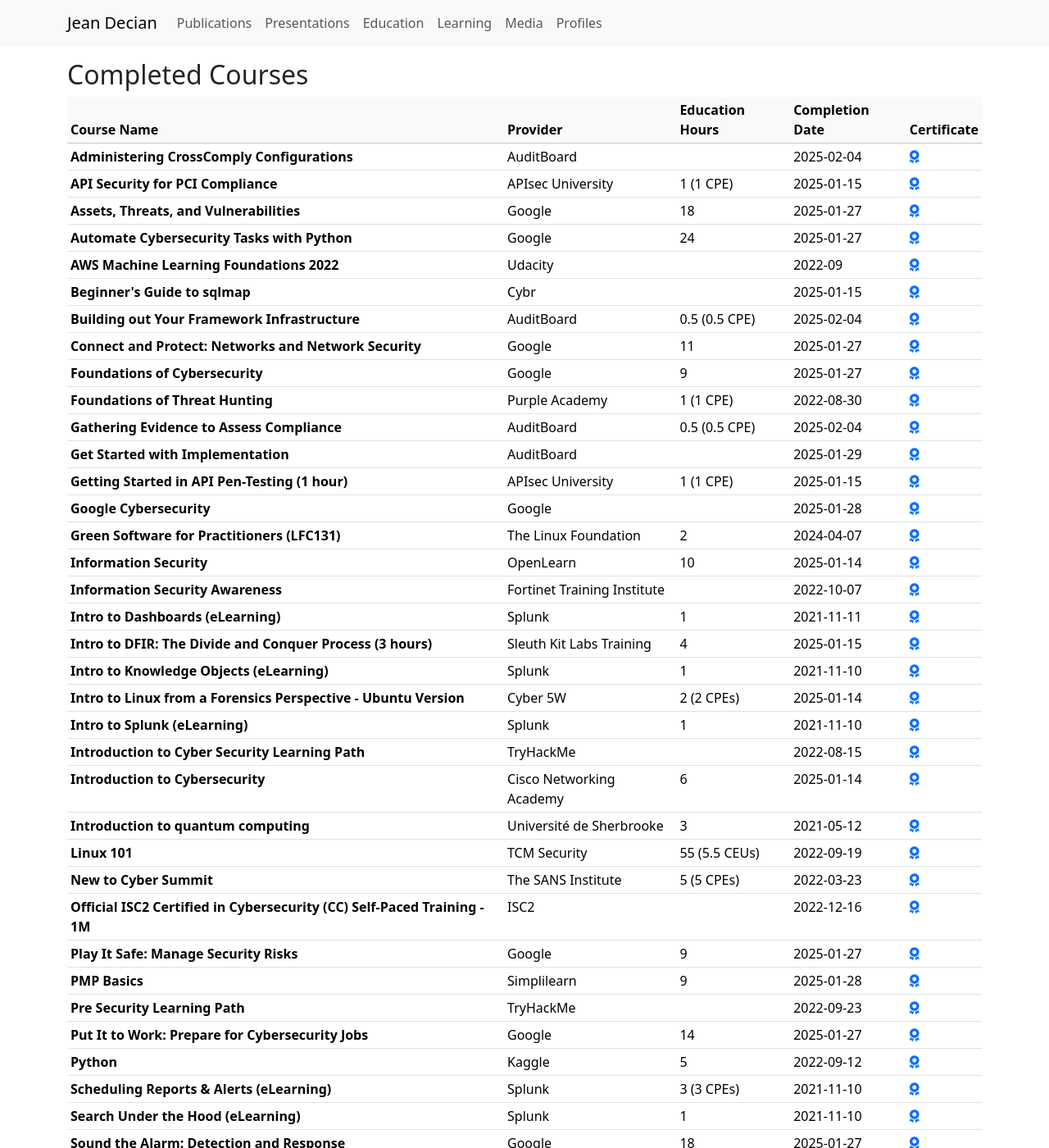
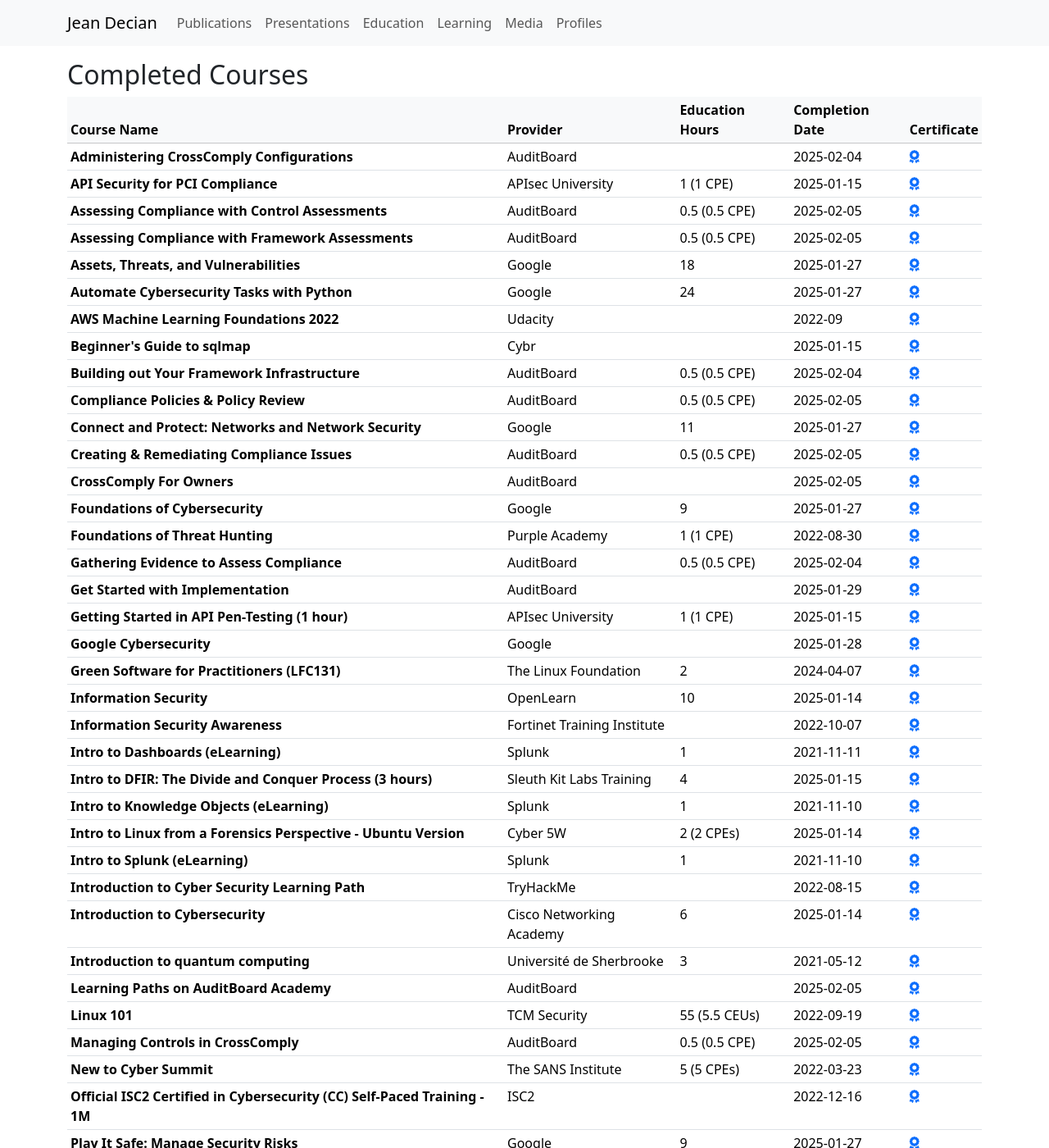
Before and after one commit to jeandecian/info, a Jekyll site: the page built from learning.md, in a window 1280 px wide and 1400 px high. Shown: the whole window at 82% size. Built offline with Jekyll 4.4.1, drawn with Linux system fonts in a browser that asks for light colours; nearby versions of some CDN libraries; some of the changed text lies outside the part shown.

Commit message:
add february 2025 learnings

```diff
--- a/_data/learning.yml
+++ b/_data/learning.yml
@@ -10,6 +10,20 @@
   hours: 1 (1 CPE)
   date: 2025-01-15
   certificate-id: apisec-university_api-security-for-pci-compliance
+  certificate-extension: pdf
+
+- name: Assessing Compliance with Control Assessments
+  provider: AuditBoard
+  hours: 0.5 (0.5 CPE)
+  date: 2025-02-05
+  certificate-id: w6ho3adj9bn5
+  certificate-extension: pdf
+
+- name: Assessing Compliance with Framework Assessments
+  provider: AuditBoard
+  hours: 0.5 (0.5 CPE)
+  date: 2025-02-05
+  certificate-id: t84vw56u9bgu
   certificate-extension: pdf
 
 - name: Assets, Threats, and Vulnerabilities
@@ -47,11 +61,32 @@
   certificate-id: iak3rfr2ij7y
   certificate-extension: pdf
 
+- name: Compliance Policies & Policy Review
+  provider: AuditBoard
+  hours: 0.5 (0.5 CPE)
+  date: 2025-02-05
+  certificate-id: 7mjb876x54u4
+  certificate-extension: pdf
+
 - name: "Connect and Protect: Networks and Network Security"
   provider: Google
   hours: 11
   date: 2025-01-27
   certificate-id: W8HEHUWXRHGB
+  certificate-extension: pdf
+
+- name: Creating & Remediating Compliance Issues
+  provider: AuditBoard
+  hours: 0.5 (0.5 CPE)
+  date: 2025-02-05
+  certificate-id: kgtqm3jzmqt2
+  certificate-extension: pdf
+
+- name: CrossComply For Owners
+  provider: AuditBoard
+  hours:
+  date: 2025-02-05
+  certificate-id: shikgpe9j4sg
   certificate-extension: pdf
 
 - name: Foundations of Cybersecurity
@@ -173,11 +208,25 @@
   certificate-id: universite-de-sherbrooke_introduction-to-quantum-computing
   certificate-extension: pdf
 
+- name: Learning Paths on AuditBoard Academy
+  provider: AuditBoard
+  hours:
+  date: 2025-02-05
+  certificate-id: ce54di73i2ep
+  certificate-extension: pdf
+
 - name: Linux 101
   provider: TCM Security
   hours: 55 (5.5 CEUs)
   date: 2022-09-19
   certificate-id: cert_zvtzy4gw
+  certificate-extension: pdf
+
+- name: Managing Controls in CrossComply
+  provider: AuditBoard
+  hours: 0.5 (0.5 CPE)
+  date: 2025-02-05
+  certificate-id: mzvmfvffbwda
   certificate-extension: pdf
 
 - name: New to Cyber Summit
@@ -214,6 +263,13 @@
   date: 2022-09-23
   certificate-id: THM-NLCQRZOYL5
   certificate-extension: png
+
+- name: Preparing Your CrossComply Data
+  provider: AuditBoard
+  hours:
+  date: 2025-02-05
+  certificate-id: xgfb76posu2t
+  certificate-extension: pdf
 
 - name: "Put It to Work: Prepare for Cybersecurity Jobs"
   provider: Google
```
Also changed, not shown: 8 other files.
